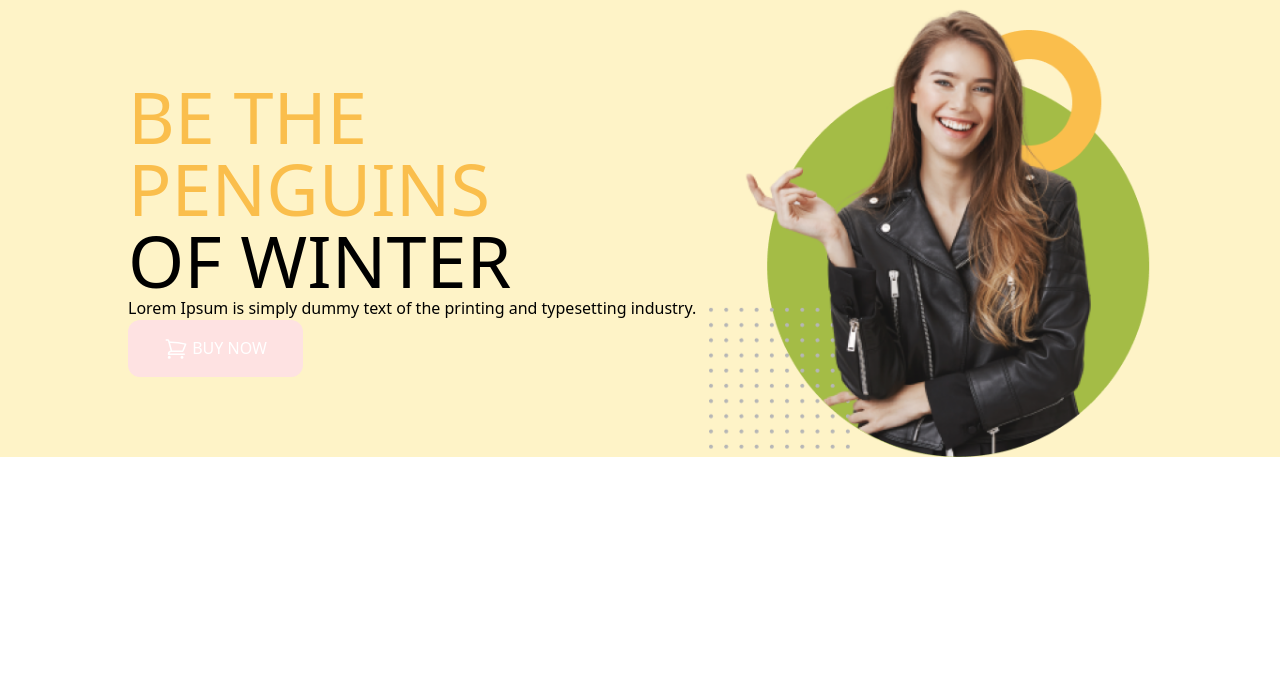
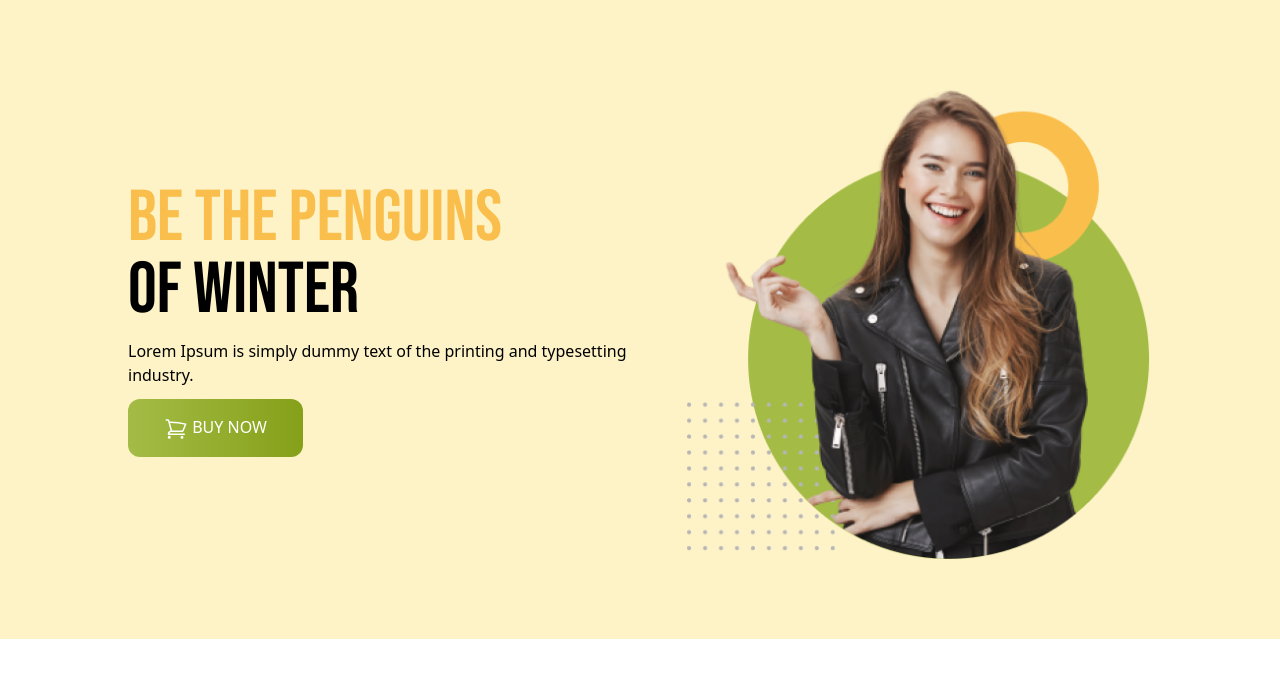
Before and after one commit to shakawat777/Tailwind-Project-1, a plain HTML site: page index.html in a window 1280 px wide. Drawn offline with nearby package versions, Linux system fonts and the light colour scheme.

Commit message:
header section complete

```diff
--- a/index.html
+++ b/index.html
@@ -1,29 +1,44 @@
 <!DOCTYPE html>
 <html lang="en">
+
 <head>
     <meta charset="UTF-8">
     <meta name="viewport" content="width=device-width, initial-scale=1.0">
     <title>Penguin fashion</title>
     <script src="https://cdn.tailwindcss.com"></script>
+    <link rel="preconnect" href="https://fonts.googleapis.com">
+    <link rel="preconnect" href="https://fonts.gstatic.com" crossorigin>
+    <link href="https://fonts.googleapis.com/css2?family=Bebas+Neue&display=swap" rel="stylesheet">
+    <style>
+        .font-bebas {
+            font-family: "Bebas Neue", sans-serif;
+
+        }
+    </style>
 </head>
+
 <body>
-   <header class="bg-amber-100 px-32">
+    <header class="bg-amber-100 py-20 px-32">
         <!-- Nav section -->
         <nav>
 
         </nav>
         <!-- Banner section -->
         <div class="flex justify-between items-center">
-        <div>
-            <h3 class="text-7xl uppercase">
+            <div class="space-y-3">
+                <h3 class="text-7xl uppercase font-bebas">
                     <span class="text-[#FABE4C]">Be the Penguins</span>
                     <br>
-                of Winter</h3>
+                    of Winter
+                </h3>
                 <p>Lorem Ipsum is simply dummy text of the printing
                     and typesetting industry.</p>
-                <button class="bg-red-100 py-4 px-9 rounded-xl uppercase text-[#fff] font-medium">
-                    <svg xmlns="http://www.w3.org/2000/svg" fill="none" viewBox="0 0 24 24" stroke-width="1.5" stroke="currentColor" class="w-6 h-6 inline	">
-                        <path stroke-linecap="round" stroke-linejoin="round" d="M2.25 3h1.386c.51 0 .955.343 1.087.835l.383 1.437M7.5 14.25a3 3 0 0 0-3 3h15.75m-12.75-3h11.218c1.121-2.3 2.1-4.684 2.924-7.138a60.114 60.114 0 0 0-16.536-1.84M7.5 14.25 5.106 5.272M6 20.25a.75.75 0 1 1-1.5 0 .75.75 0 0 1 1.5 0Zm12.75 0a.75.75 0 1 1-1.5 0 .75.75 0 0 1 1.5 0Z" />
+                <button
+                    class="bg-gradient-to-r from-[#A4BC46] to-[#85A019] py-4 px-9 rounded-xl uppercase text-[#fff] font-medium">
+                    <svg xmlns="http://www.w3.org/2000/svg" fill="none" viewBox="0 0 24 24" stroke-width="1.5"
+                        stroke="currentColor" class="w-6 h-6 inline	">
+                        <path stroke-linecap="round" stroke-linejoin="round"
+                            d="M2.25 3h1.386c.51 0 .955.343 1.087.835l.383 1.437M7.5 14.25a3 3 0 0 0-3 3h15.75m-12.75-3h11.218c1.121-2.3 2.1-4.684 2.924-7.138a60.114 60.114 0 0 0-16.536-1.84M7.5 14.25 5.106 5.272M6 20.25a.75.75 0 1 1-1.5 0 .75.75 0 0 1 1.5 0Zm12.75 0a.75.75 0 1 1-1.5 0 .75.75 0 0 1 1.5 0Z" />
                     </svg>
 
                     BUY NOW</button>
@@ -40,4 +55,5 @@
 
     </footer>
 </body>
+
 </html>
```
Lines whose indentation alone changed are shown as unchanged.
